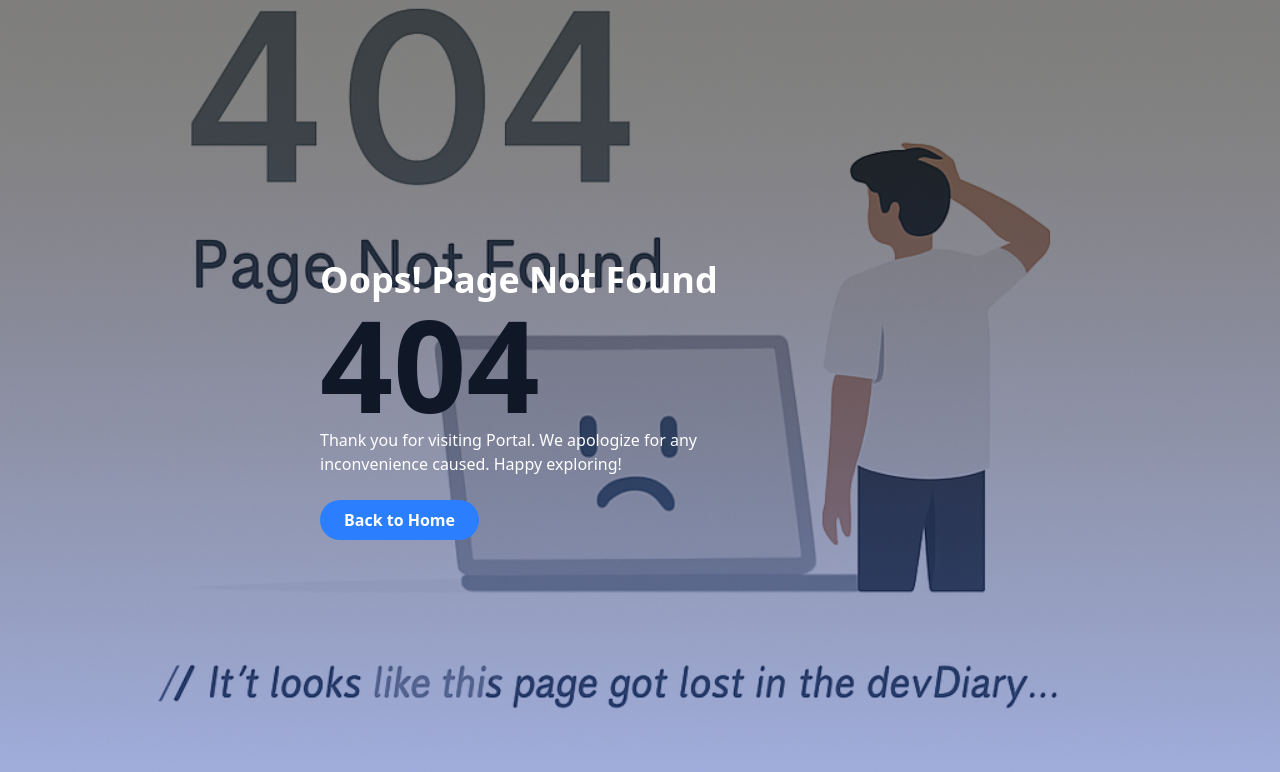
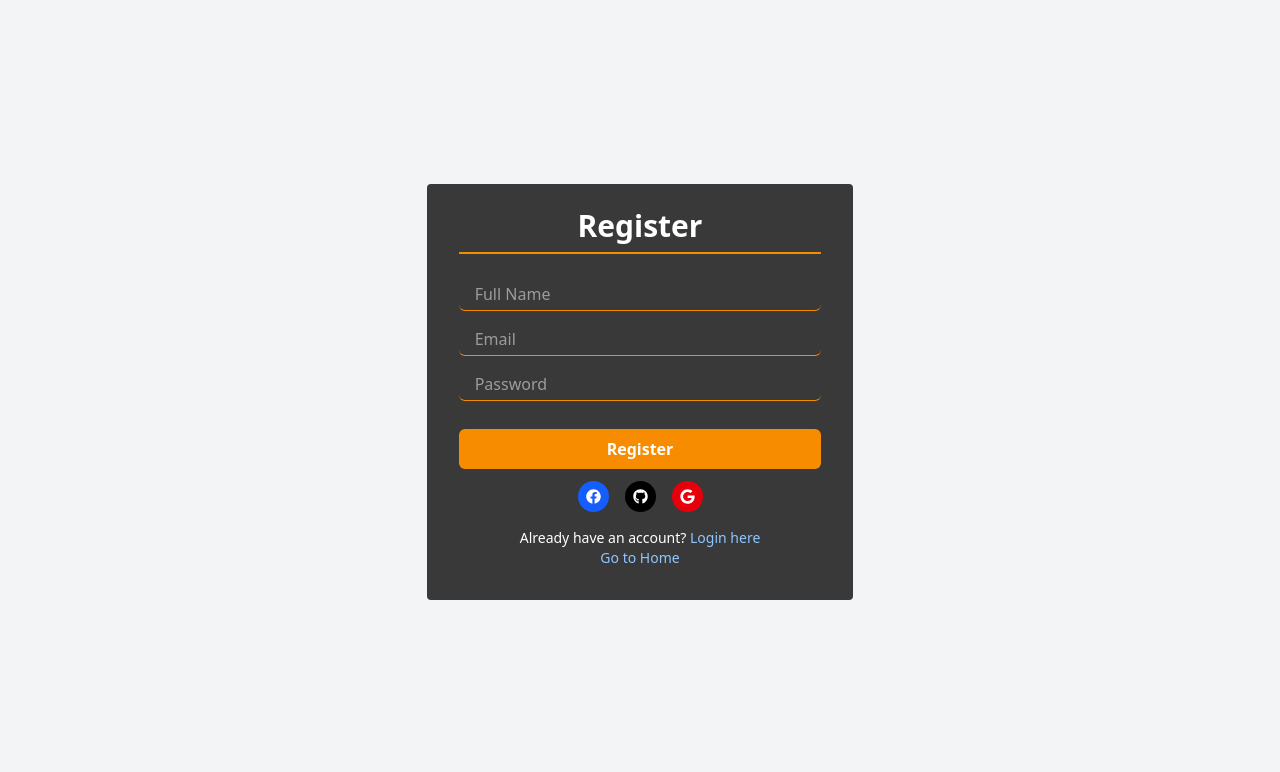
Before and after one commit to ShahAlom47/DevDiary-official, a Next.js app: page /register in a window 1280 px wide. Before the commit this address had no page. Shown: the top 772 px of the page. Built offline with nearby package versions, Linux system fonts and the light colour scheme.

Commit message:
add: register page

```diff
--- a/package.json
+++ b/package.json
@@ -18,6 +18,7 @@
     "next": "15.2.4",
     "react": "^19.0.0",
     "react-dom": "^19.0.0",
+    "react-hook-form": "^7.56.3",
     "react-icons": "^5.5.0",
     "tailwind-merge": "^3.2.0",
     "vaul": "^1.1.2"
--- /dev/null
+++ b/src/app/(auth)/register/page.tsx
@@ -0,0 +1,95 @@
+"use client";
+import React from "react";
+import { useForm, SubmitHandler } from "react-hook-form";
+import { FaGoogle, FaGithub, FaFacebook } from "react-icons/fa";
+import Link from "next/link";
+import PrimaryButton from "@/app/components/PrimaryButton";
+
+interface IFormInput {
+  name: string;
+  email: string;
+  password: string;
+}
+
+const Register: React.FC = () => {
+  const { register, handleSubmit, formState: { errors } } = useForm<IFormInput>();
+
+  const onSubmit: SubmitHandler<IFormInput> = (data) => {
+    console.log(data);
+    // Send data to backend
+  };
+
+  return (
+    <div className="max-w flex flex-col items-center justify-center h-screen bg-gray-100">
+      <form
+        onSubmit={handleSubmit(onSubmit)}
+        className="bg-color-primary rounded px-8 pt-6 pb-8 mb-4 lg:w-4/12 md:w-6/12 sm:w-9/12 w-11/12 h-fit"
+      >
+        <h1 className="text-3xl font-semibold text-white text-center mb-6 border-b-2 border-color-secondary pb-2">
+          Register
+        </h1>
+
+        {/* Register Form */}
+        <div className="mb-4 text-white">
+          <input
+            type="text"
+            placeholder="Full Name"
+            {...register("name", { required: "Name is required" })}
+            className="w-full px-4 py-1 rounded-sm focus:outline-none mb-3 border-b border-color-secondary"
+          />
+          {errors.name && <p className="text-red-500 text-xs">{errors.name.message}</p>}
+
+          <input
+            type="email"
+            placeholder="Email"
+            {...register("email", { required: "Email is required" })}
+            className="w-full px-4 py-1 rounded-sm focus:outline-none mb-3 border-b border-color-secondary"
+          />
+          {errors.email && <p className="text-red-500 text-xs">{errors.email.message}</p>}
+
+          <input
+            type="password"
+            placeholder="Password"
+            {...register("password", { required: "Password is required" })}
+            className="w-full px-4 py-1 rounded-sm focus:outline-none mb-3 border-b border-color-secondary"
+          />
+          {errors.password && <p className="text-red-500 text-xs">{errors.password.message}</p>}
+        </div>
+
+        <PrimaryButton className="w-full mb-3 rounded-sm" type="submit">
+          Register
+        </PrimaryButton>
+
+        {/* Social Login */}
+        <div className="flex gap-4 justify-center mb-4">
+          <button type="button" className="bg-blue-600 text-white p-2 rounded-full hover:bg-blue-700">
+            <FaFacebook size={15} />
+          </button>
+          <button type="button" className="bg-black text-white p-2 rounded-full hover:bg-gray-800">
+            <FaGithub size={15} />
+          </button>
+          <button type="button" className="bg-red-600 text-white p-2 rounded-full hover:bg-red-700">
+            <FaGoogle size={15} />
+          </button>
+        </div>
+
+        {/* Login Link */}
+        <div className="text-center text-sm text-white">
+          <p>
+            Already have an account?{" "}
+            <Link href="/login" className="text-blue-300 hover:underline">
+              Login here
+            </Link>
+          </p>
+           <p>
+            <Link href="/" className="text-blue-300 hover:underline">
+              Go to Home
+            </Link>
+          </p>
+        </div>
+      </form>
+    </div>
+  );
+};
+
+export default Register;
```
Also changed, not shown: 1 other file (tests, documents, lock files or other folders).
